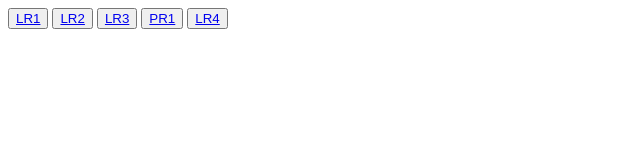
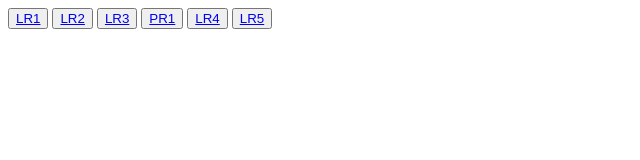
Before and after one commit to irynkaarabchuk-del/Web, a plain HTML site: page index.html in a window 1280 px wide. Shown: the whole page, without its empty margins (0-640 px from the left). Drawn offline with Linux system fonts and the light colour scheme.

Commit message:
Add LR5 button to index.html
Added a button for LR5 in the navigation.

```diff
--- a/index.html
+++ b/index.html
@@ -11,5 +11,6 @@
     <button><a href="Lr3/index.html">LR3</a></button>
     <button><a href="pr1/index.html">PR1</a></button>
     <button><a href="lr4/index.html">LR4</a></button>
+    <button><a href="lr5/index.html">LR5</a></button>
 </body>
 </html>
```
